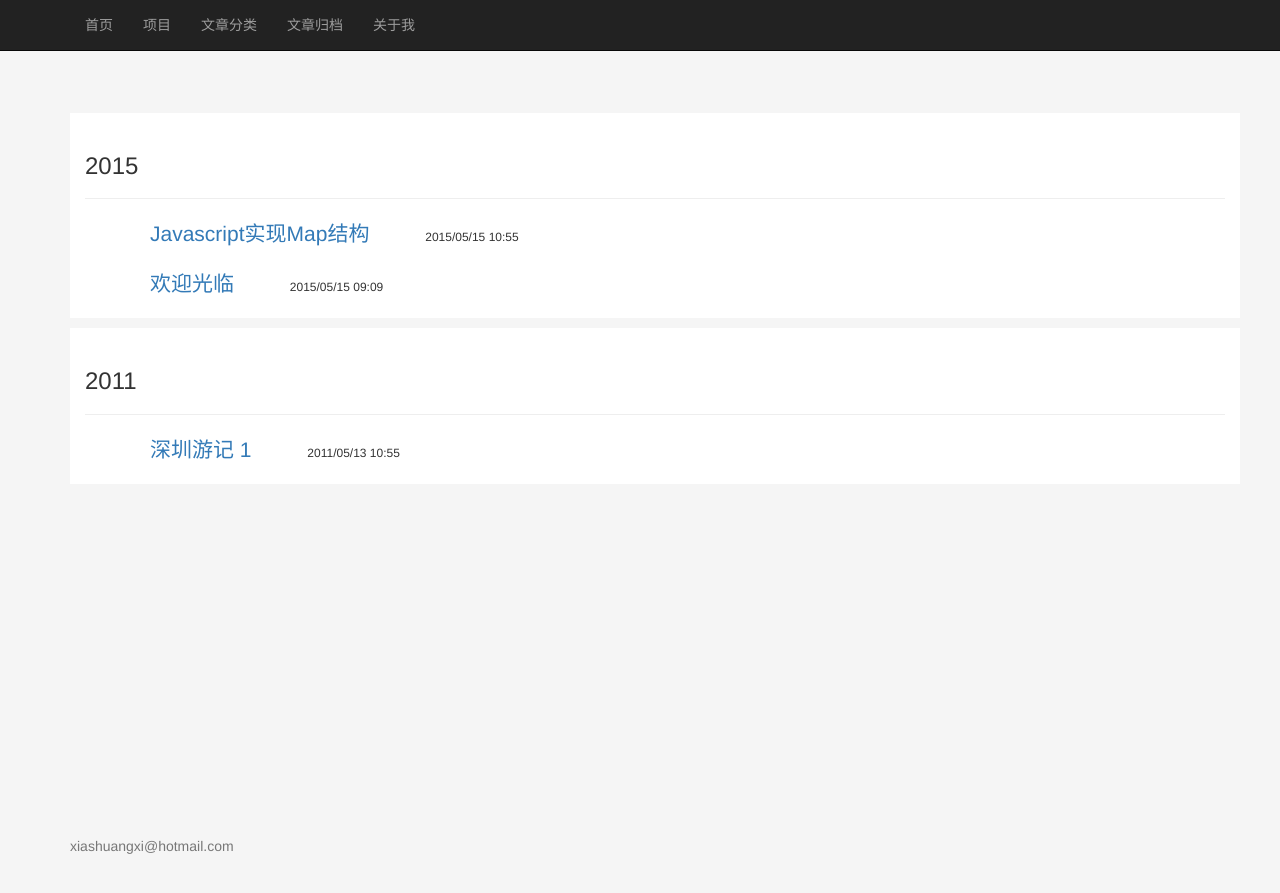
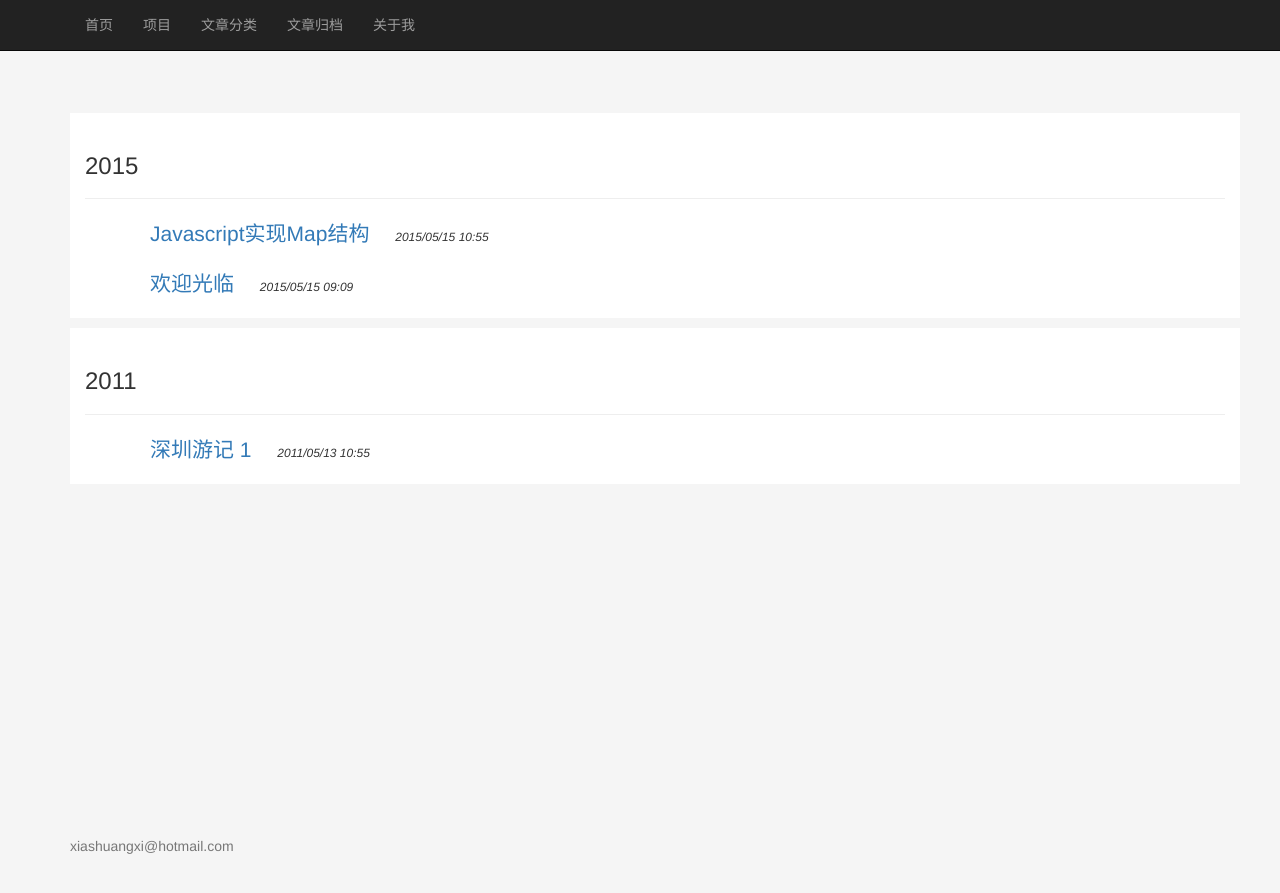
Before and after one commit to jinchangle/xiashuangxi.github.io, a Jekyll site: the page built from archive.html, in a window 1280 px wide. Shown: the top 893 px of the page. Built offline with Jekyll 4.4.1, drawn with Linux system fonts in a browser that asks for light colours; nearby versions of some CDN libraries.

Commit message:
Changes to be committed: 	modified:   _layouts/archive.html

```diff
--- a/_layouts/archive.html
+++ b/_layouts/archive.html
@@ -26,7 +26,7 @@
                         <div class="container" style='margin-left: 50px;'>
                             <p id='page.content' class="lead">
                                     <a href = '{{ post.url }}'>{{ post.title }}</a>
-                                    <span style="font-size:12px;margin-left: 50px;">{{ post.date | date:"%Y/%m/%d %H:%M"}}</span>
+                                    <span style="font-size:12px;margin-left: 20px;font-style:italic;">{{ post.date | date:"%Y/%m/%d %H:%M"}}</span>
                             </p>
 
 
```
